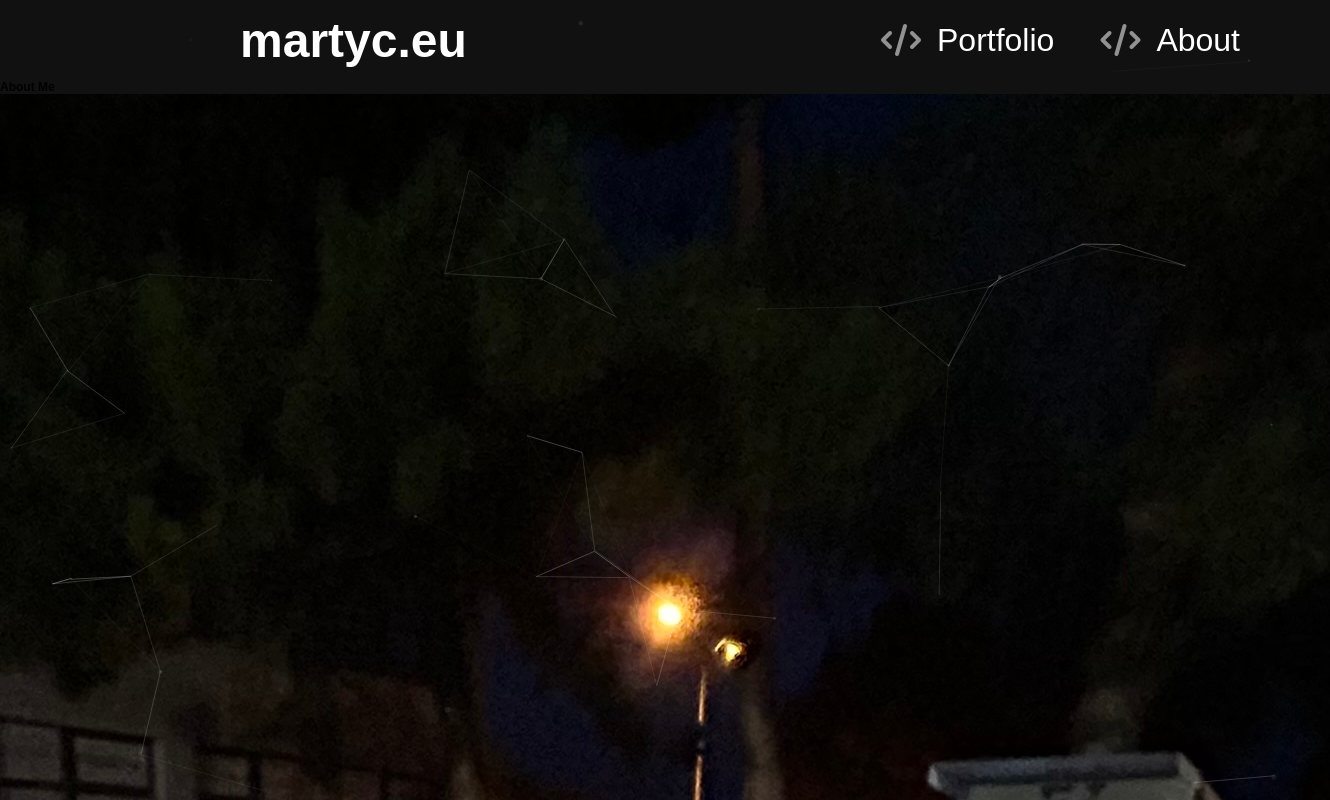
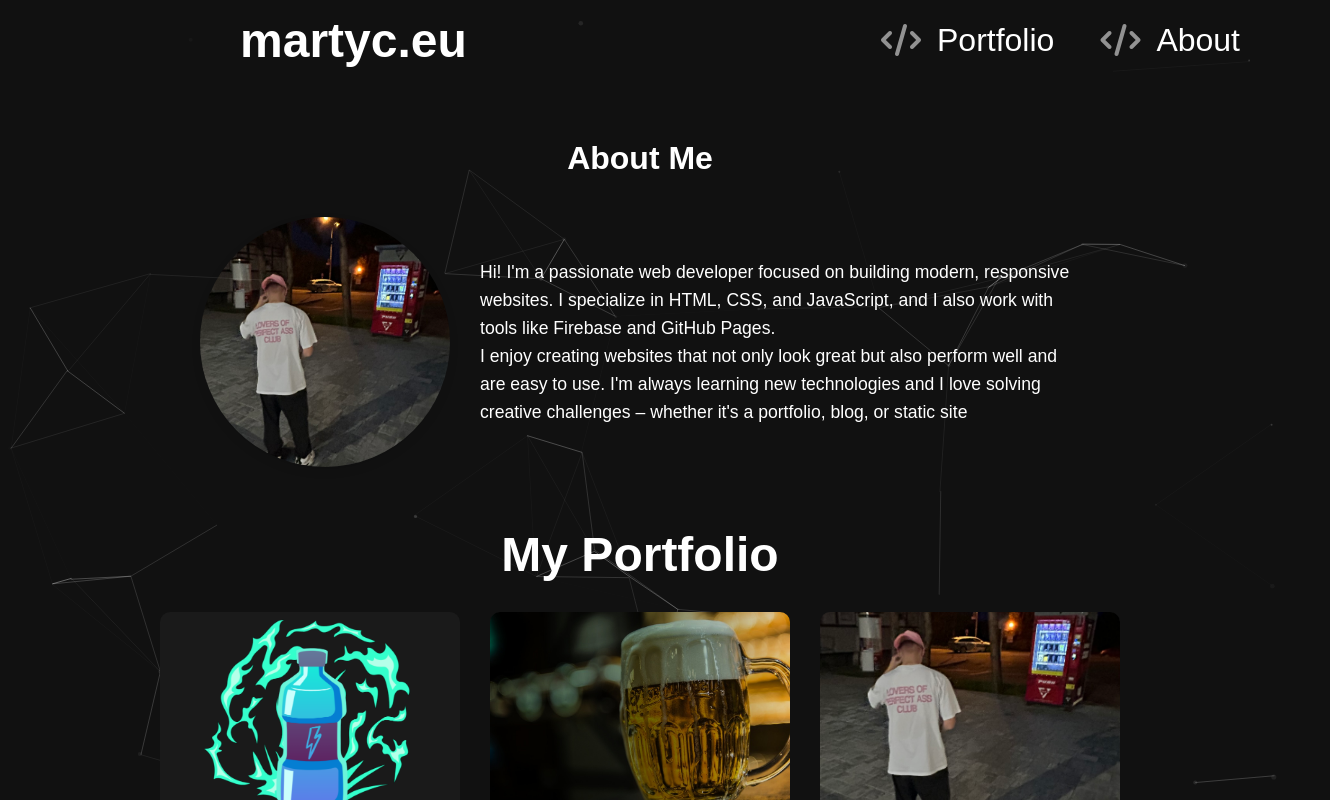
Before and after one commit to mrmartyc/portfolio, a plain HTML site: page index.html in a window 1280 px wide. Shown: the top 800 px of the page, 1330 px wide, since content can reach past the window. Drawn offline with Linux system fonts and the light colour scheme.

Commit message:
Update style.css

```diff
--- a/style.css
+++ b/style.css
@@ -126,47 +126,43 @@ header, nav, .nav-bar, .about-container, .portfolio-container {
   height: 100px;
 }
 
-.about-container {
-  display: flex;
-  justify-content: center;
-  align-items: center;
-  min-height: calc(100vh - 80px);
-  position: relative;
-  z-index: 2;
+.about-section {
+  padding: 60px 20px;
 }
 
-.about {
+.about-section .container {
+  max-width: 1000px;
+  margin: 0 auto;
+}
+
+.about-section h2 {
+  text-align: center;
+  font-size: 2rem;
+  margin-bottom: 40px;
+  color: white;
+}
+
+.about-content {
   display: flex;
-  flex-direction: column;
+  flex-wrap: wrap;
   align-items: center;
   justify-content: center;
-  color: white;
-  height: auto;
-  text-align: center;
+  gap: 30px;
 }
 
-.content {
-  max-width: 800px;
-  margin: 0 auto;
-  padding: 20px;
-  border-radius: 10px;
+.about-photo {
+  width: 250px;
+  height: 250px;
+  object-fit: cover;
+  border-radius: 50%;
+  box-shadow: 0 4px 10px rgba(0, 0, 0, 0.1);
 }
 
-.content h1 {
-  font-size: 2rem;
-  margin-bottom: 1rem;
-}
-
-.content p {
-  font-size: 0.9rem;
-  margin-bottom: 0.2rem;
-  line-height: 1.4;
-}
-
-.img img {
-  margin-top: 20px;
-  max-width: 200px;
-  border-radius: 10px;
+.about-text {
+  max-width: 600px;
+  font-size: 1.1rem;
+  color: white;
+  line-height: 1.6;
 }
 
 .portfolio-container {
```
